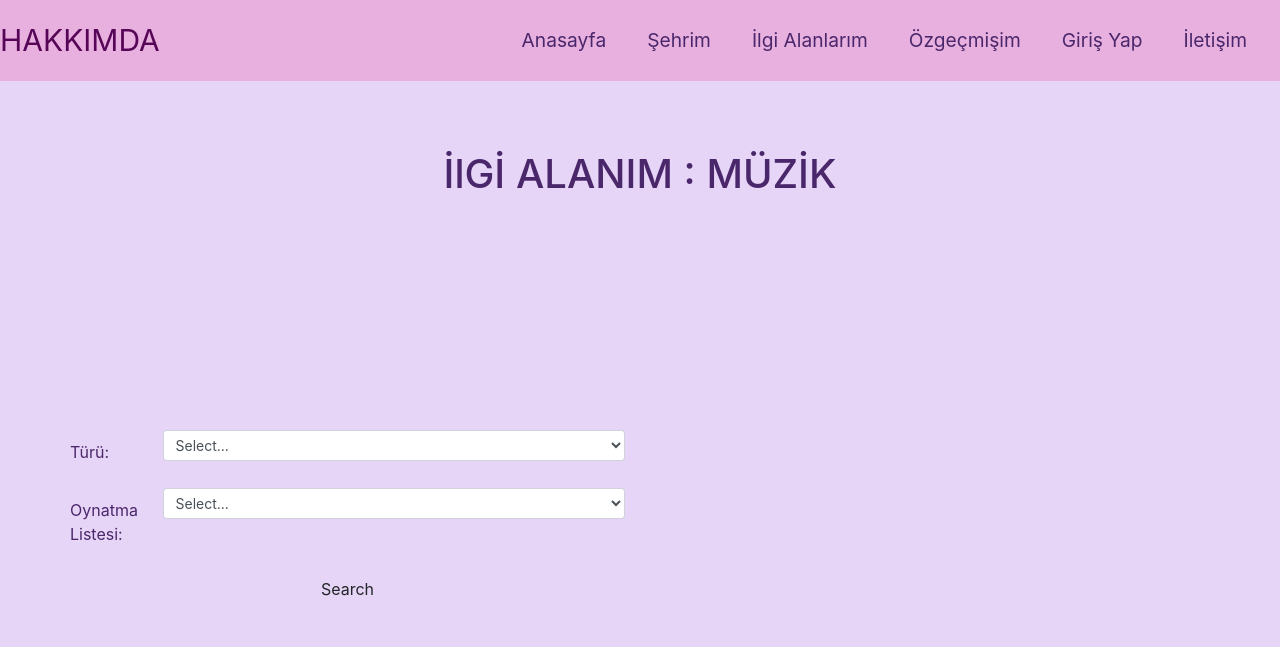
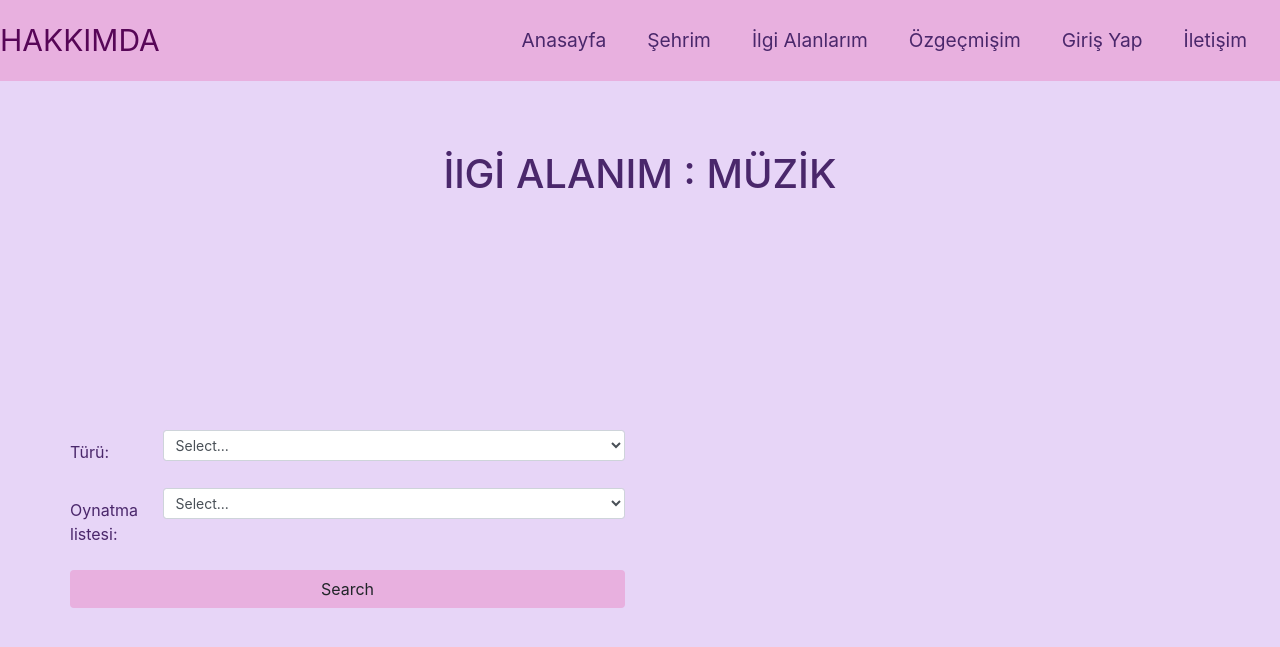
Before and after one commit to yusrasengun4/web-tasar-m--devi, a PHP site: page /ilgialanlari.html in a window 1280 px wide. Shown: the top 647 px of the page. Run offline with PHP 8.4, Linux system fonts and the light colour scheme.

Commit message:
Update ilgialanlari.css

```diff
--- a/style/ilgialanlari.css
+++ b/style/ilgialanlari.css
@@ -5,7 +5,7 @@
     outline: none;
     border: none;
     text-decoration: none;
-    text-transform: capitalize;
+    text-transform: none;
     transition: 0.2s ease;
 
 }
@@ -49,7 +49,7 @@ span.caret {
 }
 
 label {
-    padding-top:60px;
+    padding-top:20px;
     color: rgb(74, 39, 107);
 }
 
@@ -64,9 +64,18 @@ img {
     width:140px;
     height:140px;
 }
-
+#song-detail{
+    padding-left: 80px;
+}
+#song-detail img{
+    width: 300px;
+    height: 300px;
+}
 
 
 img.track {
     border: 1px solid #8a8a8a;
 }
+#btn_submit{
+    background-color: rgb(232, 176, 223);
+}
```
